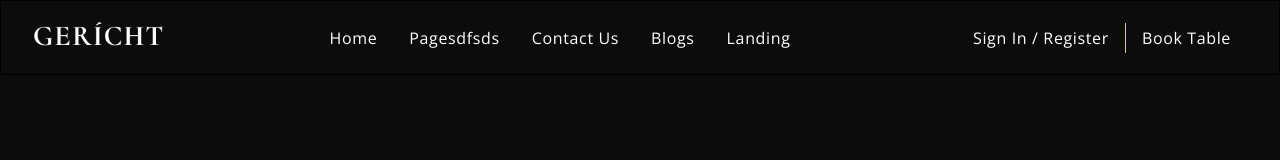
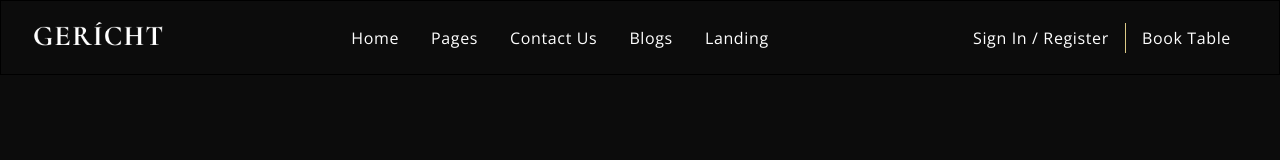
Before and after one commit to syedmilad/Gerich-Restaurant, a React (Vite) app: page / in a window 1280 px wide. Shown: the top 160 px of the page. Built offline with nearby package versions, Linux system fonts and the light colour scheme; a web font is replaced by a local one.

Commit message:
updated code.

```diff
--- a/src/components/Navbar/Navbar.jsx
+++ b/src/components/Navbar/Navbar.jsx
@@ -13,7 +13,7 @@ const Navbar = () =>{
     </div>
     <ul className='app__navbar-links'>
         <li className='p__opensans'><a href="#home">Home</a></li>
-        <li className='p__opensans'><a href="#pages">Pagesdfsds</a></li>
+        <li className='p__opensans'><a href="#pages">Pages</a></li>
         <li className='p__opensans'><a href="#contact">Contact Us</a></li>
         <li className='p__opensans'><a href="#blog">Blogs</a></li>
         <li className='p__opensans'><a href="#landing">Landing</a></li>
```
